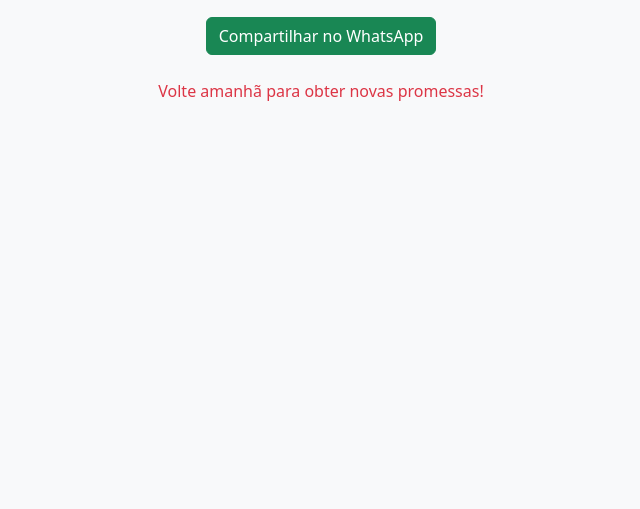
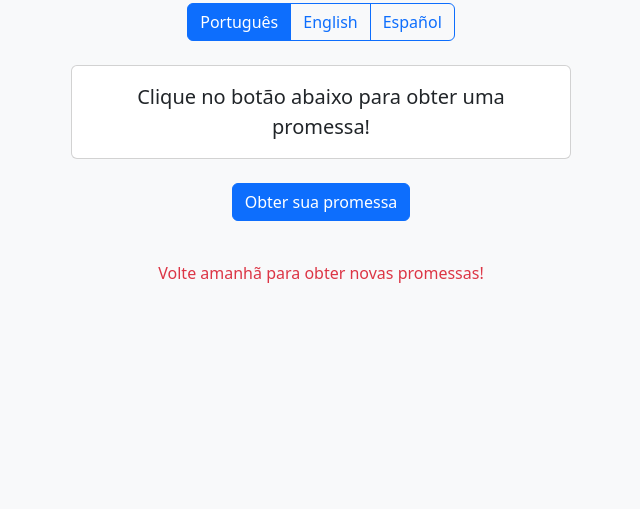
Before and after one commit to Vlaneves/caixinha-promessas, a Flask app: page / in a window 1280 px wide. Shown: the part 291-800 px from the top of the page, without its empty margins (319-959 px from the left). Run offline with Flask 3, Linux system fonts and the light colour scheme.

Commit message:
Update index.html
correção no index

```diff
--- a/templates/index.html
+++ b/templates/index.html
@@ -11,30 +11,37 @@
     <div class="container text-center py-5">
         <h1 class="mb-4">Caixinha da Promessa</h1>
 
-        <!-- Substituição do GIF pelo vídeo (auto-reproduz em loop) -->
+        <!-- GIF da Caixinha -->
         <div class="mb-4">
-            <video autoplay loop muted playsinline style="max-width: 200px;">
-                <source src="https://i.imgur.com/JVMCppD.mp4" type="video/mp4">
-                Seu navegador não suporta vídeos HTML5.
-            </video>
+            <img src="{{ url_for('static', filename='img/caixinha.gif') }}" alt="Caixinha animada" style="max-width: 200px;">
         </div>
+
+        <!-- Seletor de Idioma -->
+        <form id="idiomaForm" class="mb-4">
+            <div class="btn-group" role="group">
+                <button type="button" data-idioma="pt" class="btn btn-outline-primary active">Português</button>
+                <button type="button" data-idioma="en" class="btn btn-outline-primary">English</button>
+                <button type="button" data-idioma="es" class="btn btn-outline-primary">Español</button>
+            </div>
+        </form>
 
         <!-- Card da Promessa -->
         <div class="card mx-auto mb-4 {{ card_class }}" style="max-width: 500px;">
             <div class="card-body">
-                <p class="card-text fs-5">{{ verse }}</p>
+                <p class="card-text fs-5" id="versiculo">Clique no botão abaixo para obter uma promessa!</p>
             </div>
         </div>
 
+        <!-- Botão "Obter Promessa" -->
+        <button id="gerarBtn" class="btn btn-primary mb-4">Obter sua promessa</button>
+
         <!-- Botão de Compartilhamento -->
-        <div class="mb-4">
-            <button id="shareBtn" class="btn btn-success">
-                Compartilhar no WhatsApp
-            </button>
-        </div>
+        <button id="shareBtn" class="btn btn-success mb-4" style="display: none;">
+            Compartilhar no WhatsApp
+        </button>
 
-        <!-- Mensagem Final (em vermelho) -->
-        <div class="mensagem-final text-danger mt-3">
+        <!-- Mensagem Final -->
+        <div class="text-danger mt-3">
             Volte amanhã para obter novas promessas!
         </div>
     </div>
@@ -42,10 +49,42 @@
     <!-- Scripts -->
     <script src="https://cdn.jsdelivr.net/npm/bootstrap@5.3.0/dist/js/bootstrap.bundle.min.js"></script>
     <script>
-        // Compartilhamento no WhatsApp
+        // Variável global para o idioma selecionado
+        let idiomaSelecionado = 'pt';
+
+        // 1. Seleção de Idioma
+        document.querySelectorAll('[data-idioma]').forEach(btn => {
+            btn.addEventListener('click', function() {
+                // Atualiza o idioma e destaca o botão
+                idiomaSelecionado = this.dataset.idioma;
+                document.querySelectorAll('[data-idioma]').forEach(b => b.classList.remove('active'));
+                this.classList.add('active');
+            });
+        });
+
+        // 2. Botão "Obter Promessa" (chama a rota /gerar via AJAX)
+        document.getElementById('gerarBtn').addEventListener('click', async function() {
+            try {
+                const response = await fetch('/gerar', {
+                    method: 'POST',
+                    headers: { 'Content-Type': 'application/x-www-form-urlencoded' },
+                    body: `idioma=${idiomaSelecionado}`
+                });
+                const data = await response.json();
+
+                if (data.status === 'sucesso') {
+                    document.getElementById('versiculo').textContent = data.promessa;
+                    document.getElementById('shareBtn').style.display = 'block';
+                }
+            } catch (error) {
+                console.error("Erro ao obter promessa:", error);
+            }
+        });
+
+        // 3. Compartilhamento no WhatsApp
         document.getElementById('shareBtn').addEventListener('click', function() {
-            const verse = "{{ verse }}";
-            const shareUrl = `https://wa.me/?text=${encodeURIComponent(verse + "\n\n✨ Caixinha da Promessa ✨")}`;
+            const versiculo = document.getElementById('versiculo').textContent;
+            const shareUrl = `https://wa.me/?text=${encodeURIComponent(versiculo + "\n\n✨ Caixinha da Promessa ✨")}`;
             window.open(shareUrl, '_blank');
         });
     </script>
```
